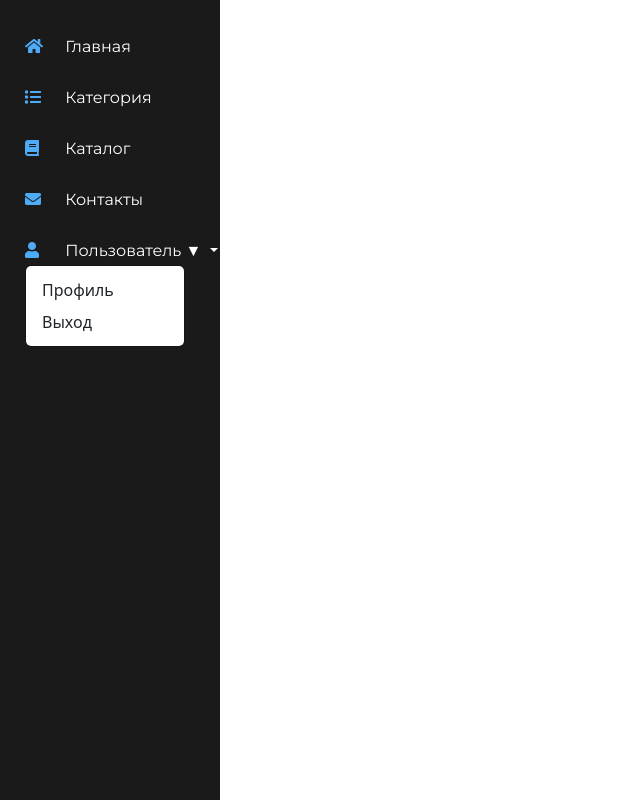
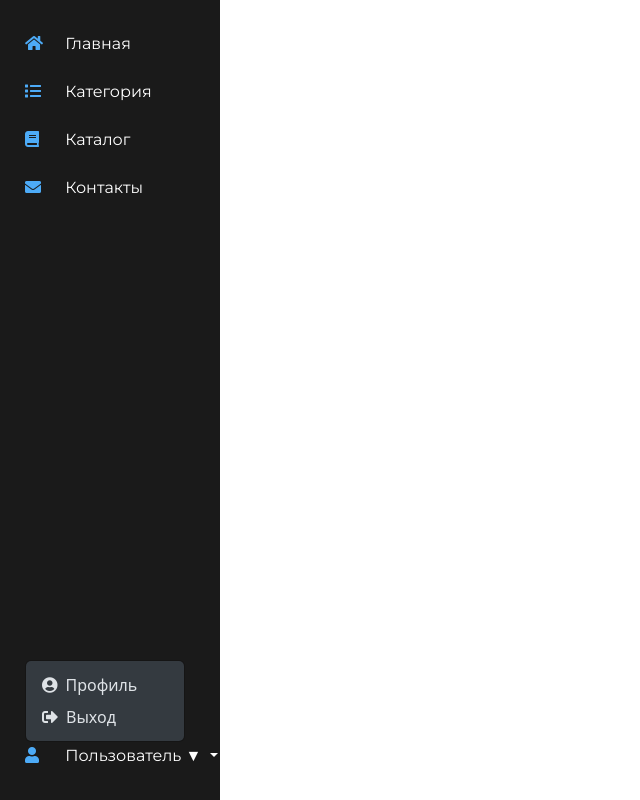
Before and after one commit to VVELDI/homework21_2, a plain HTML site: page index.html in a window 1280 px wide. Both pictures are taken after a click on the link "Пользователь ▼". Shown: the whole page, without its empty margins (0-640 px from the left). Drawn offline with nearby package versions, Linux system fonts and the light colour scheme.

Commit message:
Опустил пользователя вниз в меню

```diff
--- a/sidebar.html
+++ b/sidebar.html
@@ -1,3 +1,4 @@
+<!-- sidebar.html -->
 <nav class="sidebar">
     <ul class="nav-menu">
         <li class="nav-item">
@@ -20,39 +21,43 @@
                 <i class="fas fa-envelope"></i> Контакты
             </a>
         </li>
-        <li class="nav-item dropdown">
+
+        <!-- Пустое пространство для выталкивания пользователя вниз -->
+        <div style="flex-grow: 1;"></div>
+
+        <!-- Пользователь внизу меню -->
+        <li class="nav-item dropdown mt-auto">
             <a href="#" class="nav-link dropdown-toggle" data-bs-toggle="dropdown">
                 <i class="fas fa-user"></i> Пользователь ▼
             </a>
-            <ul class="dropdown-menu">
-                <li><a class="dropdown-item" href="#">Профиль</a></li>
-                <li><a class="dropdown-item" href="#">Выход</a></li>
+            <ul class="dropdown-menu dropdown-menu-dark">
+                <li><a class="dropdown-item" href="#"><i class="fas fa-user-circle me-2"></i>Профиль</a></li>
+                <li><a class="dropdown-item" href="#"><i class="fas fa-sign-out-alt me-2"></i>Выход</a></li>
             </ul>
         </li>
     </ul>
 </nav>
 
-<!-- Подключаем Font Awesome для иконок -->
-<link href="https://cdnjs.cloudflare.com/ajax/libs/font-awesome/6.4.0/css/all.min.css" rel="stylesheet">
-
-<!-- Стили для меню -->
 <style>
     .sidebar {
         width: 220px;
         background-color: #1a1a1a;
         color: #fff;
-        padding: 20px 0;
         height: 100vh;
         position: fixed;
+        display: flex;
+        flex-direction: column;
     }
     .nav-menu {
         list-style: none;
-        padding: 0;
+        padding: 20px 0;
         margin: 0;
+        flex-grow: 1;
+        display: flex;
+        flex-direction: column;
     }
     .nav-item {
         padding: 12px 25px;
-        margin: 3px 0;
         transition: all 0.3s;
     }
     .nav-item:hover {
@@ -75,8 +80,16 @@
     .dropdown-menu {
         background-color: #2a2a2a;
         border: none;
+        margin-left: 10px;
     }
     .dropdown-item {
         color: #fff;
+        padding: 8px 15px;
+    }
+    .dropdown-item:hover {
+        background-color: #333;
+    }
+    .mt-auto {
+        margin-top: auto;
     }
 </style>
```
